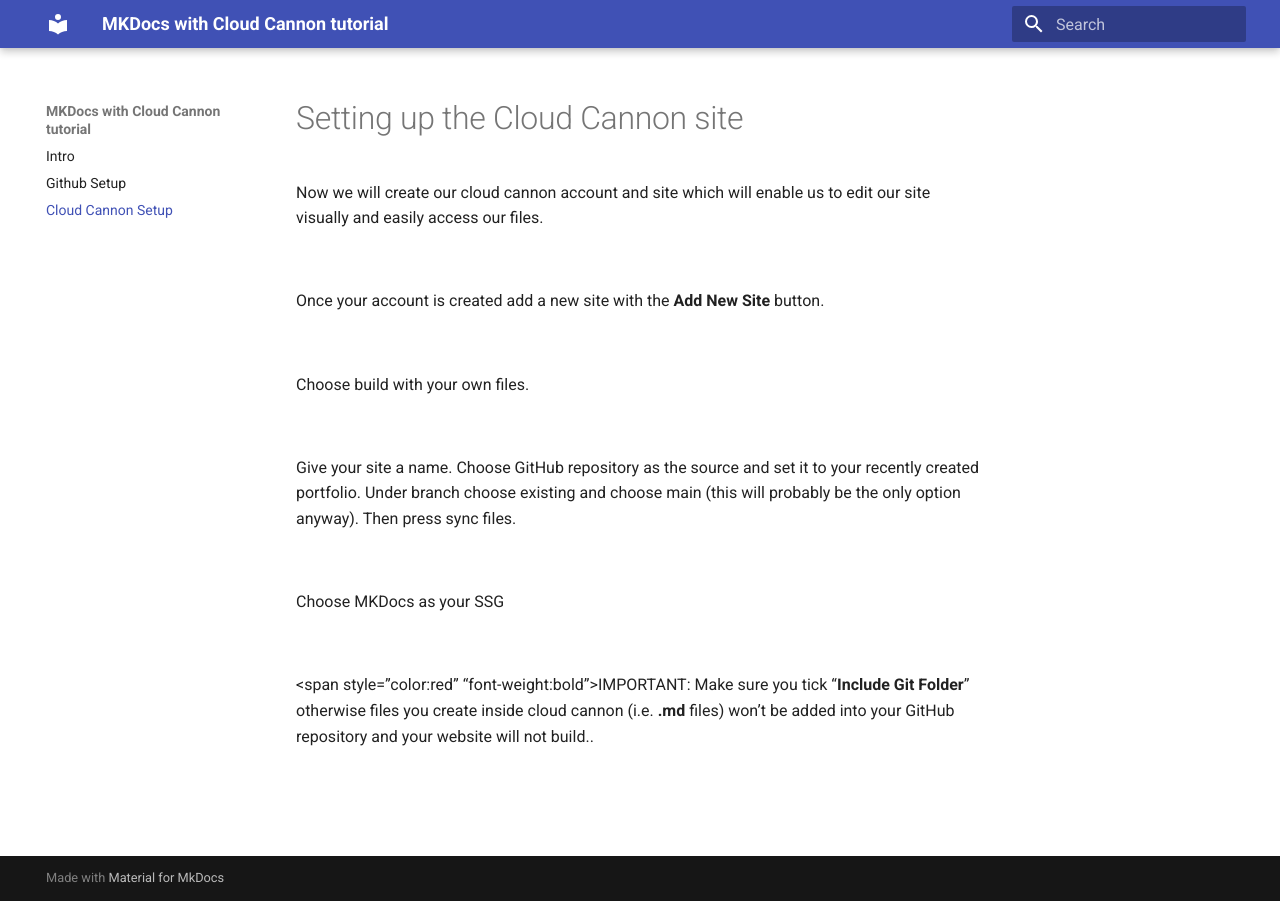
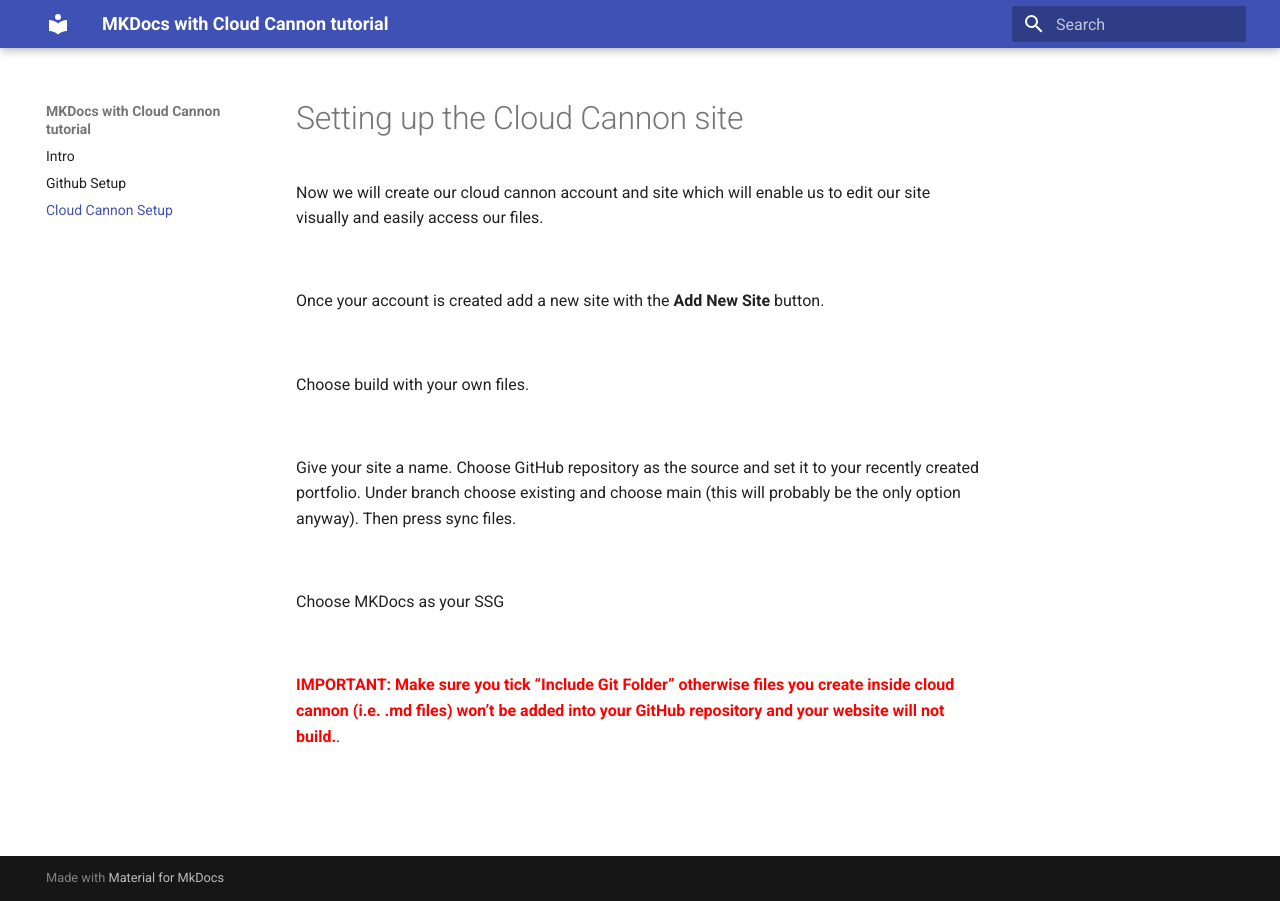
Before and after one commit to ReeceTaylor512/MKDocsTut, an MkDocs documentation site: the page built from docs/CC-Setup.md, in a window 1280 px wide. Built offline with MkDocs 1.6.1 and Material for MkDocs 9.7.7, drawn with Linux system fonts in a browser that asks for light colours.

Commit message:
Updated 1 file via CloudCannon.

```diff
--- a/docs/CC-Setup.md
+++ b/docs/CC-Setup.md
@@ -20,7 +20,7 @@ Choose MKDocs as your SSG
 
 ![](/docs/img/image-2.png)
 
-<span style="color:red" "font-weight:bold">IMPORTANT: Make sure you tick "**Include Git Folder**" otherwise files you create inside cloud cannon (i.e. **.md** files) won't be added into your GitHub repository and your website will not build.</span>.
+<span style="color:red"><b>IMPORTANT: Make sure you tick "**Include Git Folder**" otherwise files you create inside cloud cannon (i.e. **.md** files) won't be added into your GitHub repository and your website will not build.</b></span>.
 
 ![](/docs/img/image-3.png)
 
```
